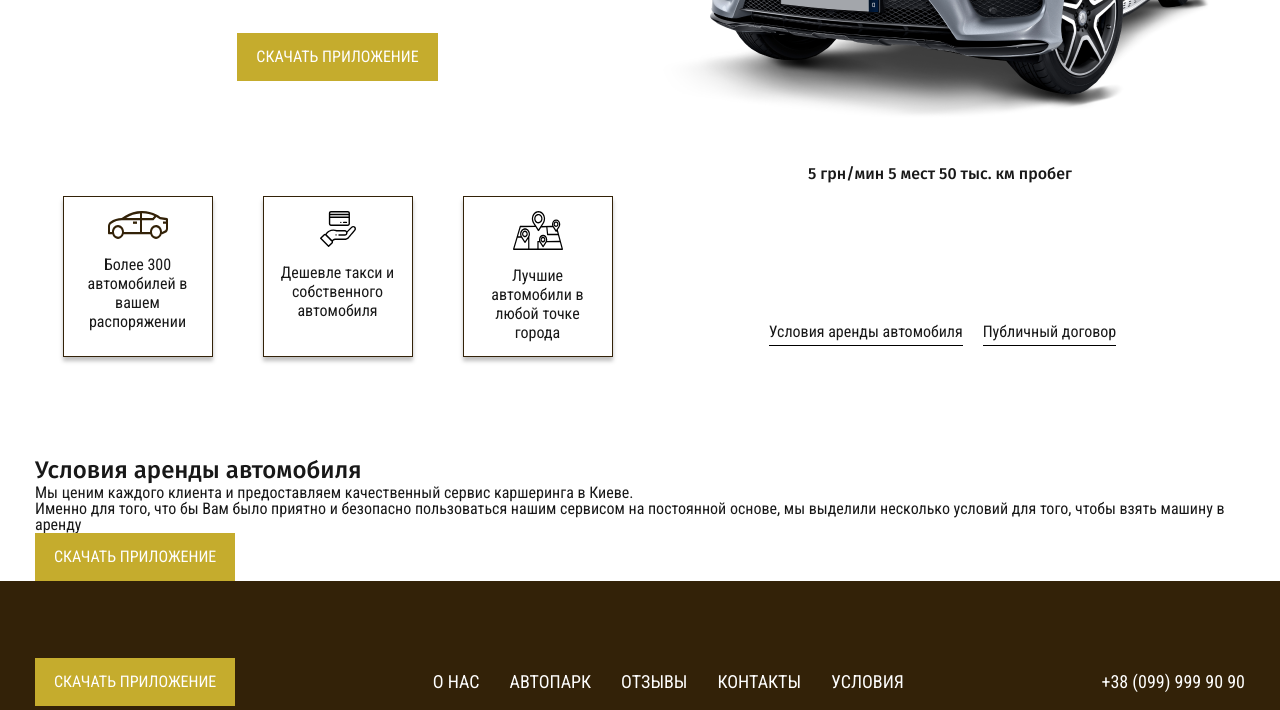
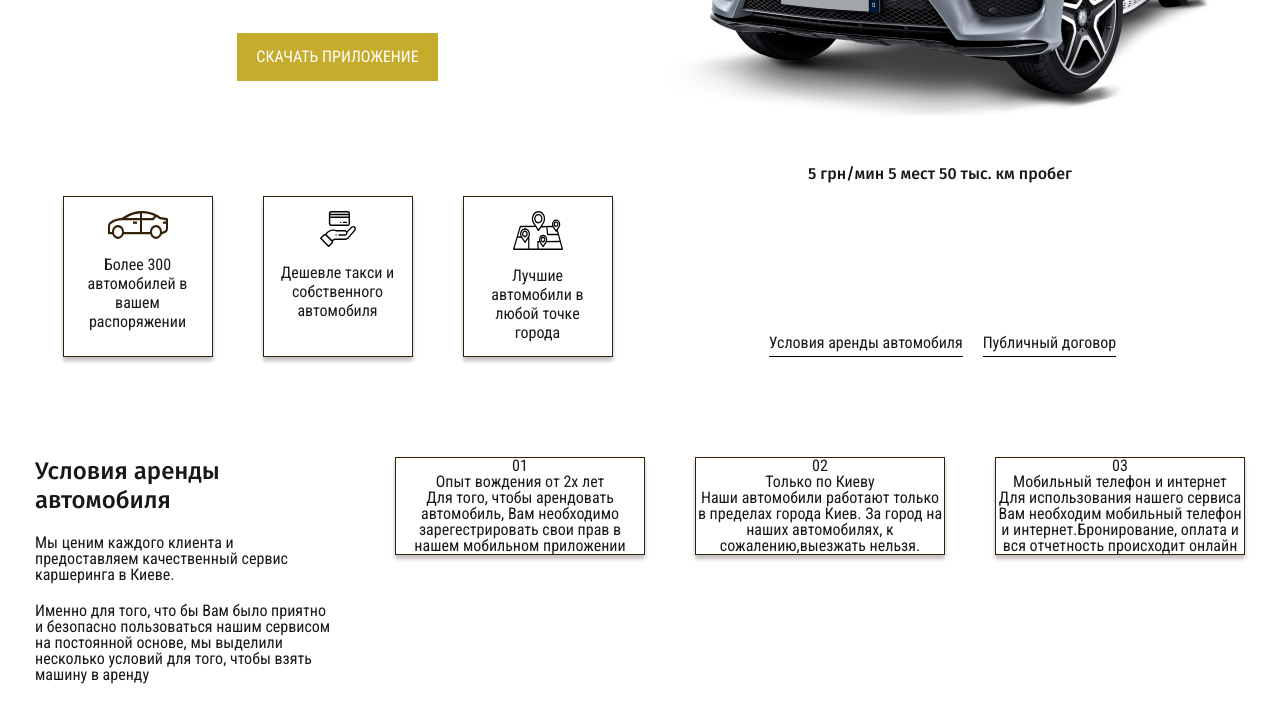
Before and after one commit to Walking-towards-the-dawn/CarSharing, a plain HTML site: page index.html in a window 1280 px wide. Shown: the part 444-1154 px from the top of the page. Drawn offline with Linux system fonts and the light colour scheme.

Commit message:
Changes in the rent section

```diff
--- a/index.html
+++ b/index.html
@@ -177,10 +177,10 @@
                         <div class="rent__content">
                             <h3 class="rent__title">
                                 Условия аренды автомобиля</h3>
-                            <p class="rent__text">
+                            <p>
                                 Мы ценим каждого клиента и предоставляем качественный сервис каршеринга в Киеве.
                             </p>
-                            <p class="rent__text">
+                            <p>
                                 Именно для того, что бы Вам было приятно и безопасно пользоваться нашим сервисом на
                                 постоянной основе, мы выделили
                                 несколько условий для того, чтобы взять машину в аренду
@@ -188,7 +188,43 @@
                             <a class="app-link"
                                href="#">Скачать приложение</a>
                         </div>
-                        <div class="rent__item"></div>
+
+                        <div class="rent__items">
+                            <div class="rent__item">
+                                <div class="rent__item-numb">01</div>
+                                <p class="rent__item-title">
+                                    Опыт вождения от 2х лет
+                                </p>
+                                <p class="rent__item-text">
+                                    Для того, чтобы арендовать автомобиль, Вам необходимо зарегестрировать свои прав в
+                                    нашем
+                                    мобильном приложении
+                                </p>
+                            </div>
+
+                            <div class="rent__item">
+                                <div class="rent__item-numb">02</div>
+                                <p class="rent__item-title">
+                                    Только по Киеву
+                                </p>
+                                <p class="rent__item-text">
+                                    Наши автомобили работают только в пределах города
+                                    Киев. За город на наших автомобилях, к сожалению,выезжать нельзя.
+                                </p>
+                            </div>
+
+                            <div class="rent__item">
+                                <div class="rent__item-numb">03</div>
+                                <p class="rent__item-title">
+                                    Мобильный телефон и интернет
+                                </p>
+                                <p class="rent__item-text">
+                                    Для использования нашего сервиса Вам необходим мобильный телефон и
+                                    интернет.Бронирование, оплата и вся отчетность происходит онлайн
+                                </p>
+                            </div>
+                        </div>
+
                     </div>
                 </div>
             </section>
--- a/scss/style.scss
+++ b/scss/style.scss
@@ -82,9 +82,15 @@ $whiteColor: #fefefe;
     flex: 1 1 auto;
 }
 /* -------------- */
+.main__slider {
+    display: flex;
+    flex-direction: column;
+    justify-content: space-between;
+}
+.main__section {
+    padding: 3.75rem 0 6.25rem;
+}
 .main__section__container {
-    height: 100vh;
-    padding: 3.75rem 0.625rem 6.25rem;
     display: grid;
     grid-template-columns: repeat(2, 1fr);
 }
@@ -185,7 +191,6 @@ $whiteColor: #fefefe;
 }
 
 .copy__items {
-    margin-top: 7.875rem;
     display: flex;
     gap: 1.25rem;
     justify-content: center;
@@ -195,6 +200,34 @@ $whiteColor: #fefefe;
     border-bottom: 1px solid black;
 }
 /* -------------- */
+.rent {
+    padding-bottom: 6.25rem;
+}
+.rent__inner {
+    display: flex;
+    align-items: flex-start;
+    flex-wrap: wrap;
+    gap: 50px;
+}
+.rent__content {
+    max-width: 300px;
+    p:nth-child(3) {
+        margin: 1.25rem 0 1.875rem;
+    }
+}
+.rent__title {
+    margin-bottom: 1.25rem;
+}
+.rent__items {
+    display: flex;
+    gap: 50px;
+}
+.rent__item {
+    max-width: 250px;
+    text-align: center;
+    border: 1px solid $corporateСolor;
+    box-shadow: 0px 4px 4px 0px rgba(0, 0, 0, 0.25);
+}
 /* -------------- */
 
 /* ------- Main ------- */
```
Also changed, not shown: css/style.css.
